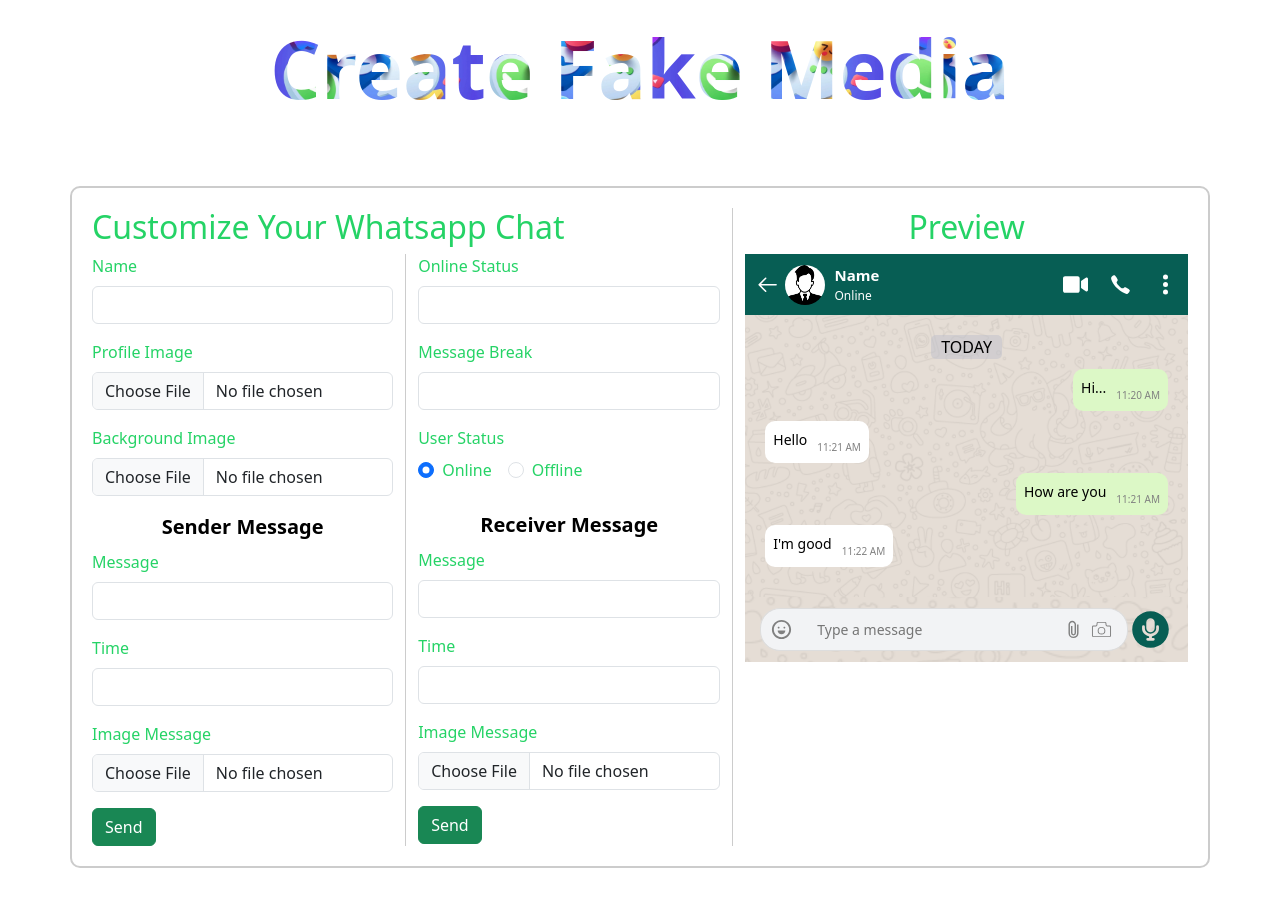
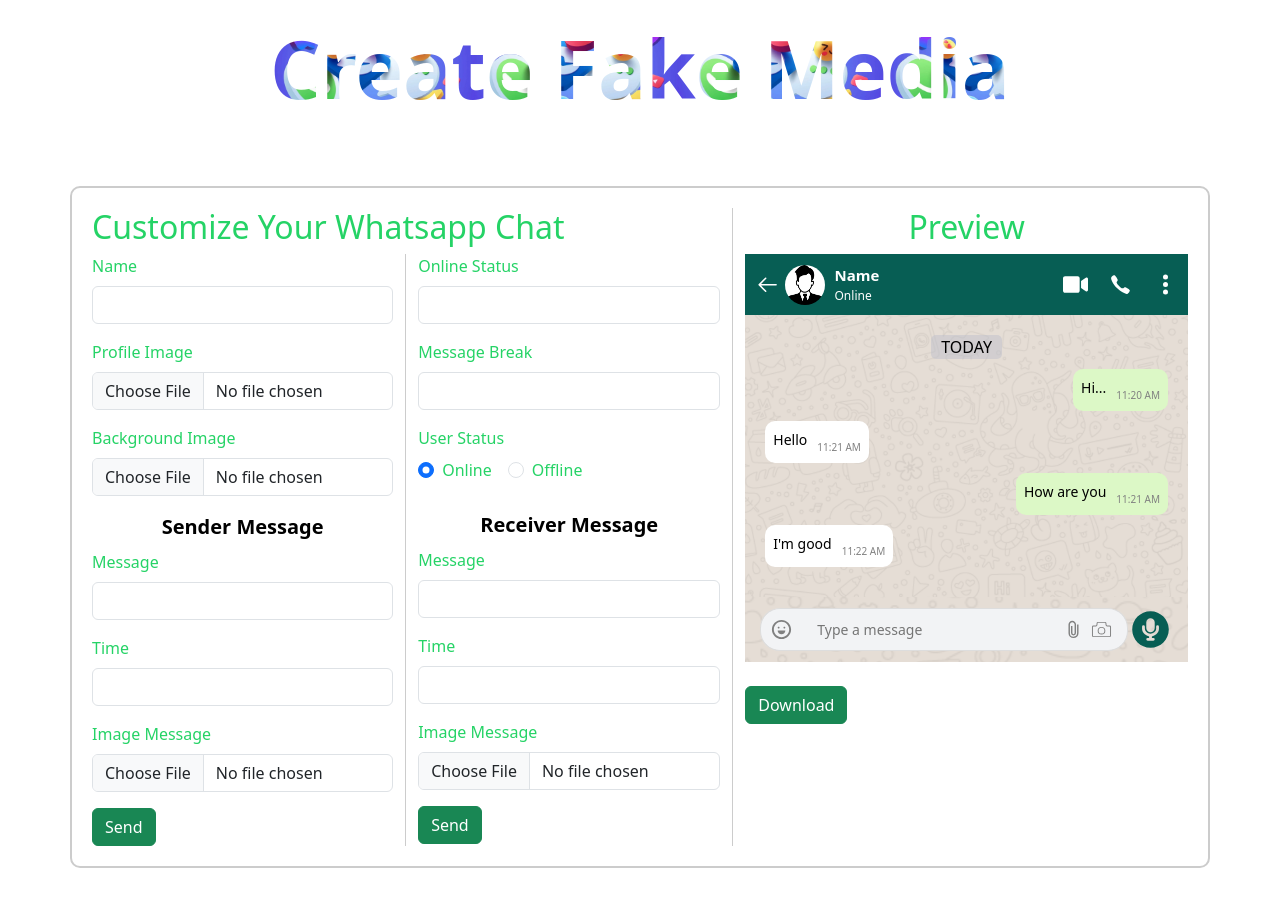
Before and after one commit to srivastavshubham/fake-social-media, a React (Create React App) app: page /whatsapp in a window 1280 px wide. Shown: the top 906 px of the page. Built offline with nearby package versions, Linux system fonts and the light colour scheme.

Commit message:
whatsapp page done

```diff
--- a/src/whatsapp.js
+++ b/src/whatsapp.js
@@ -1,5 +1,6 @@
-import React, { useState } from 'react'
+import React, { useState,useRef } from 'react'
 import './whatsapp.css'
+import html2canvas from 'html2canvas';
 import { Container, Row, Col, Form, FormGroup, Label, Input, Button } from 'reactstrap';
 import Avatar from './assets/images.png'
 import { GoArrowLeft } from "react-icons/go";
@@ -15,6 +16,7 @@
 
 
 export default function Whatsapp() {
+  const divRef = useRef(null);
   const [messages, setMessages] = useState([
     { id: 1, text: 'Hi...', time: '11:20 AM', type: 'sent' },
     { id: 2, text: 'Hello', time: '11:21 AM', type: 'received' },
@@ -106,6 +108,21 @@
         setReceiverMessageTime('')
       }
     }
+  }
+
+  const getImage = () =>{
+    if (!divRef.current) return;
+    html2canvas(divRef.current)
+    .then((canvas) => {
+        const screenshot = canvas.toDataURL('image/png');
+        const link = document.createElement('a');
+        link.href = screenshot;
+        link.download = 'screenshot.png';
+        link.click();
+    })
+    .catch((error) => {
+        console.error('Error capturing screenshot:', error);
+    });
   }
 
   return (
@@ -252,7 +269,7 @@
         </Col>
         <Col md="5">
           <h2 className='text-center'>Preview</h2>
-          <div className='whatsapp-main-container'>
+          <div className='whatsapp-main-container'  ref={divRef} >
             <div className='chat-header'>
               <div className='chat-header-left'>
                 <GoArrowLeft size='25px' />&nbsp;
@@ -298,6 +315,8 @@
               </div>
             </div>
           </div>
+          <br/>
+          <Button onClick={getImage} color='success'>Download</Button>
         </Col>
       </Row>
     </Container>
```
